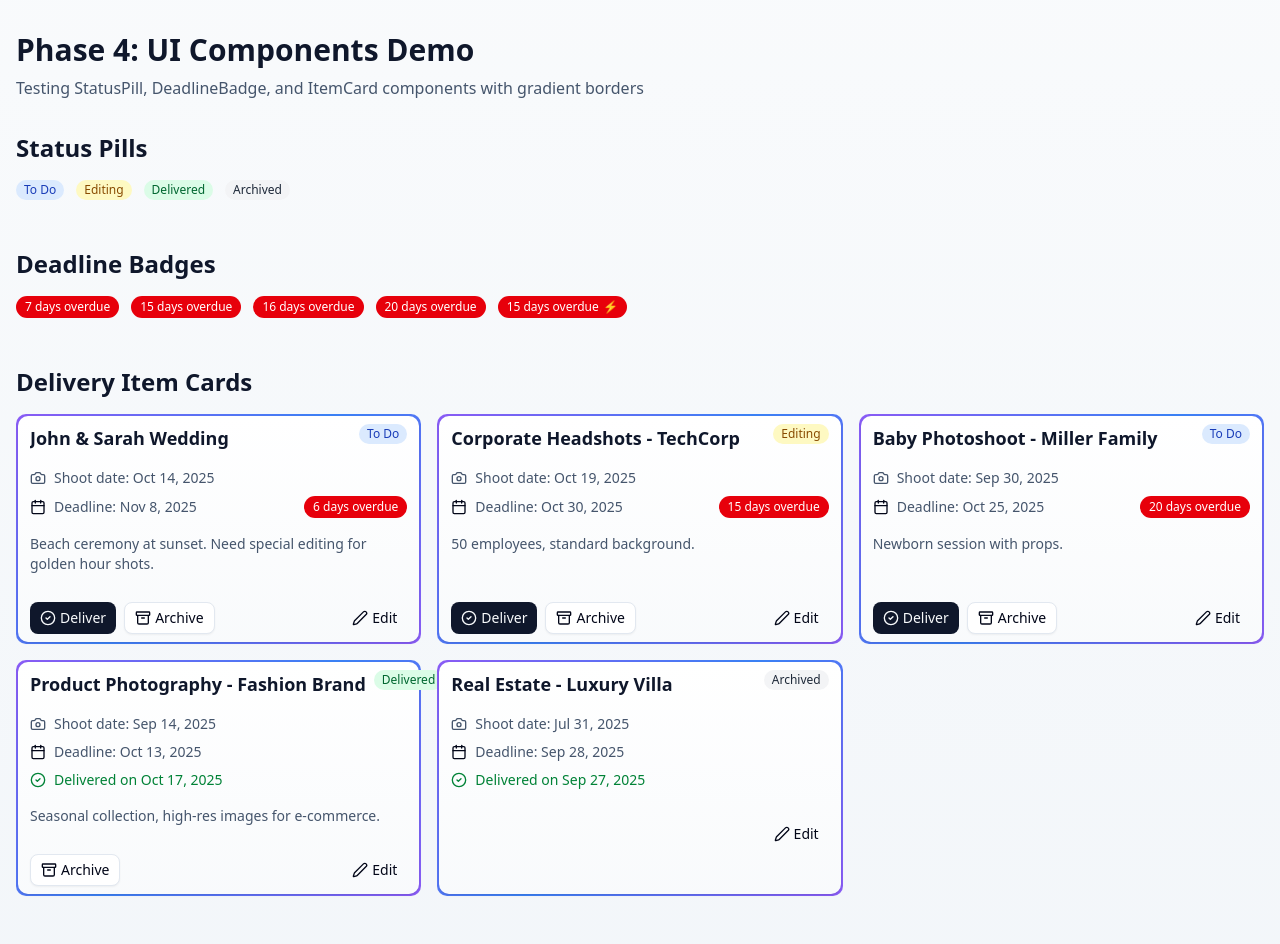
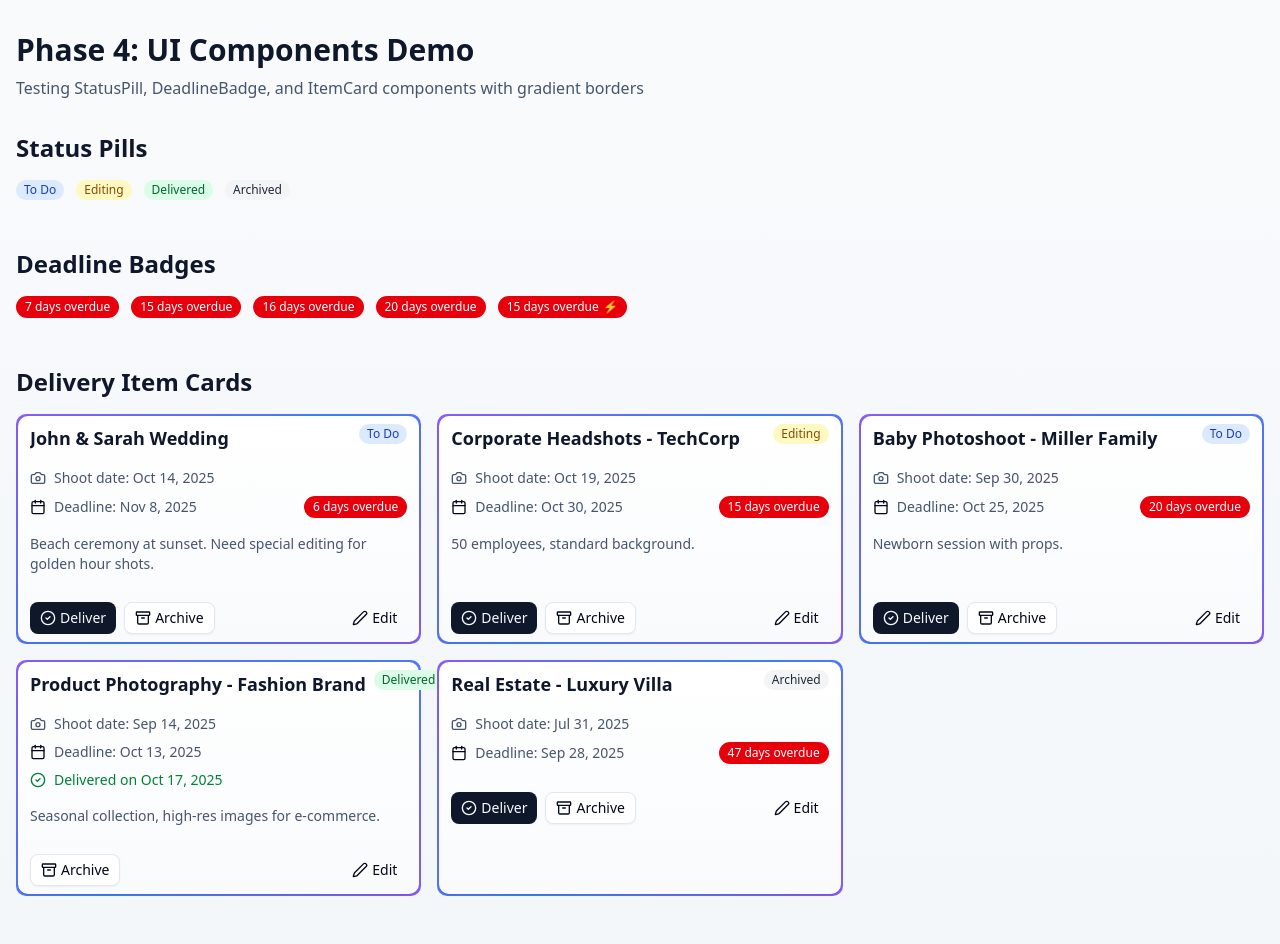
Before and after one commit to andrii-zhygalko/photo_delivery_scheduler, a Next.js app: page /components-demo in a window 1280 px wide. Shown: the top 944 px of the page. Built offline with nearby package versions, Linux system fonts and the light colour scheme.

Commit message:
feat: hide deadline countdown for completed items

```diff
--- a/src/components/item-card.tsx
+++ b/src/components/item-card.tsx
@@ -17,6 +17,7 @@ import {
   Edit2Icon,
   CheckCircle2Icon,
   ArchiveIcon,
+  ArchiveRestoreIcon,
   Trash2Icon,
 } from 'lucide-react';
 import { cn } from '@/lib/utils';
@@ -27,6 +28,7 @@ interface ItemCardProps {
   onEdit?: (item: OptimisticDeliveryItem) => void;
   onDeliver?: (item: OptimisticDeliveryItem) => void;
   onArchive?: (item: OptimisticDeliveryItem) => void;
+  onUnarchive?: (item: OptimisticDeliveryItem) => void;
   onDelete?: (item: OptimisticDeliveryItem) => void;
   className?: string;
 }
@@ -47,6 +49,7 @@ export function ItemCard({
   onEdit,
   onDeliver,
   onArchive,
+  onUnarchive,
   onDelete,
   className,
 }: ItemCardProps) {
@@ -112,7 +115,7 @@ export function ItemCard({
                 </span>
               </div>
               {/* Only show deadline countdown for active items (not delivered/archived) */}
-              {item.status !== 'DELIVERED' && item.status !== 'ARCHIVED' && (
+              {!item.is_archived && item.status !== 'DELIVERED' && (
                 <DeadlineBadge
                   computedDeadline={item.computed_deadline}
                   customDeadline={item.custom_deadline}
@@ -120,8 +123,8 @@ export function ItemCard({
                 />
               )}
             </div>
-            {/* Delivered Date (shown for delivered and archived items) */}
-            {(item.status === 'DELIVERED' || item.status === 'ARCHIVED') && item.delivered_at && (
+            {/* Delivered Date (shown for delivered items) */}
+            {item.status === 'DELIVERED' && item.delivered_at && (
               <div className='flex items-center gap-2 text-sm text-green-700 dark:text-green-400'>
                 <CheckCircle2Icon className='h-4 w-4' aria-hidden='true' />
                 <span>
@@ -146,8 +149,8 @@ export function ItemCard({
 
         {/* Action Buttons */}
         <CardFooter className='pt-3 flex gap-2'>
-          {item.status !== 'DELIVERED' &&
-            item.status !== 'ARCHIVED' &&
+          {!item.is_archived &&
+            item.status !== 'DELIVERED' &&
             onDeliver && (
               <Button
                 size='sm'
@@ -160,7 +163,7 @@ export function ItemCard({
               </Button>
             )}
 
-          {item.status !== 'ARCHIVED' && onArchive && (
+          {!item.is_archived && onArchive && (
             <Button
               size='sm'
               variant='outline'
@@ -169,6 +172,18 @@ export function ItemCard({
               aria-label={`Archive ${item.client_name}`}>
               <ArchiveIcon className='h-4 w-4' aria-hidden='true' />
               Archive
+            </Button>
+          )}
+
+          {item.is_archived && onUnarchive && (
+            <Button
+              size='sm'
+              variant='outline'
+              onClick={() => onUnarchive(item)}
+              className='flex items-center gap-1'
+              aria-label={`Unarchive ${item.client_name}`}>
+              <ArchiveRestoreIcon className='h-4 w-4' aria-hidden='true' />
+              Unarchive
             </Button>
           )}
 
```
